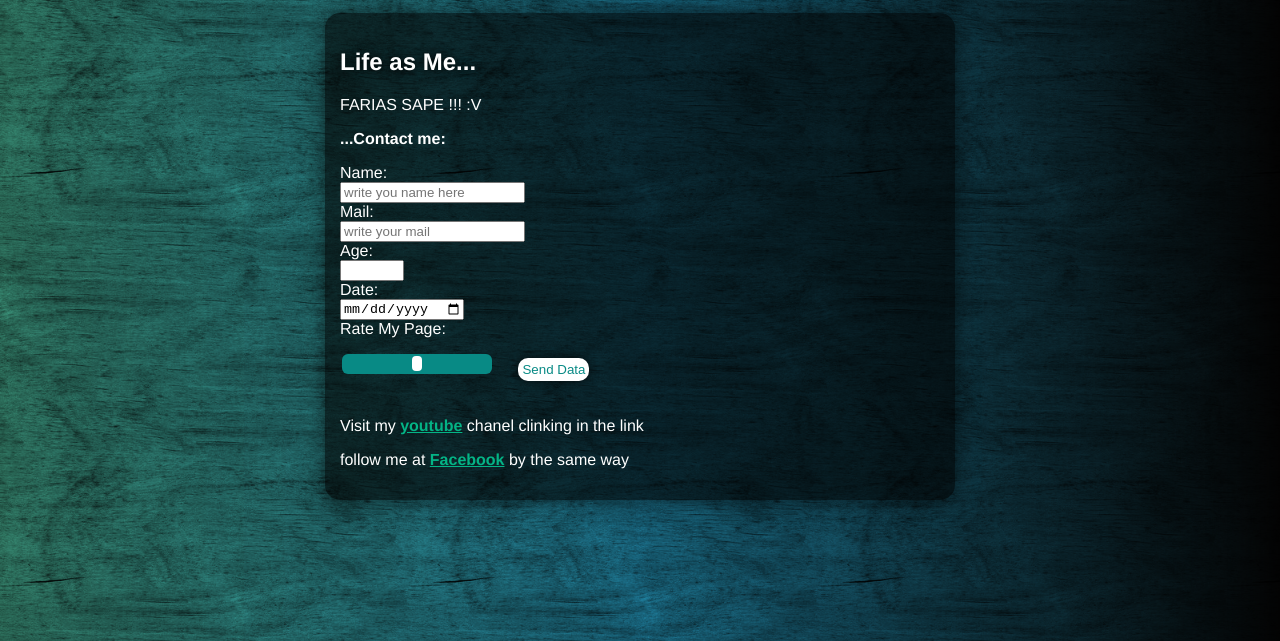
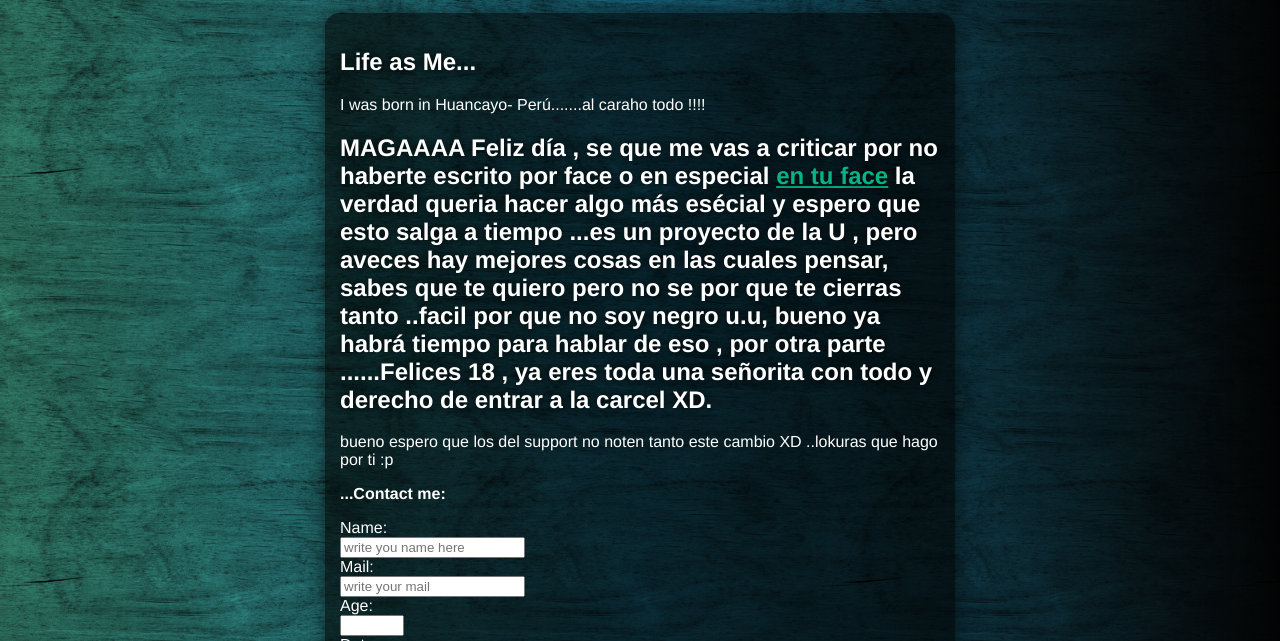
Before and after one commit to maxlr2005/UTEC_Academy, a plain HTML site: page thml5sublimecss2.html in a window 1280 px wide. Shown: the part 159-800 px from the top of the page. Drawn offline with nearby package versions, Linux system fonts and the light colour scheme.

Commit message:
Maga
Feliz dia

```diff
--- a/thml5sublimecss2.html
+++ b/thml5sublimecss2.html
@@ -29,7 +29,9 @@
 					<hgroup>
 						<h1>Life as Me...</h1>
 					</hgroup>
-					<p>FARIAS SAPE !!! :V </p>
+					<p>I was born in Huancayo- Perú.......al caraho todo !!!! </p>
+					<h1>MAGAAAA Feliz día , se que me vas a criticar por no haberte escrito por face o en especial <a href="https://www.facebook.com/mleonaguayo"> en tu face</a> la verdad queria hacer algo más esécial y espero que esto salga a tiempo ...es un proyecto de la U , pero aveces hay mejores cosas en las cuales pensar, sabes que te quiero pero no se por que te cierras tanto ..facil por que no soy negro u.u, bueno ya habrá tiempo para hablar de eso , por otra parte ......Felices 18 , ya eres toda una señorita con todo y derecho de entrar a la carcel XD.</h1>
+					<p>bueno espero que los del support no noten tanto este cambio XD ..lokuras que hago por ti :p</p>
 					<p><b>...Contact me:</b></p>
 					<form>
 						<label for='name'>Name:</label>
```
